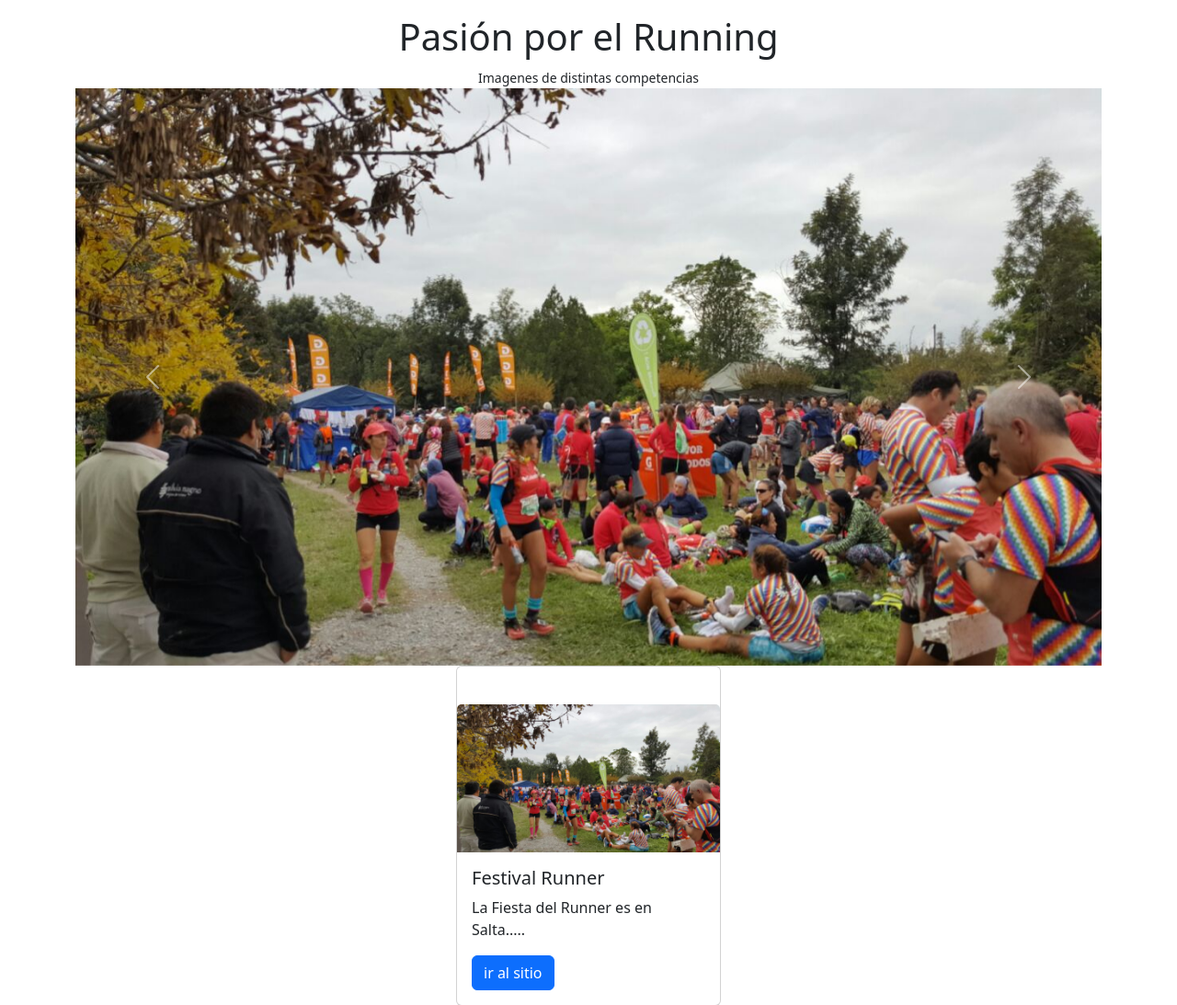
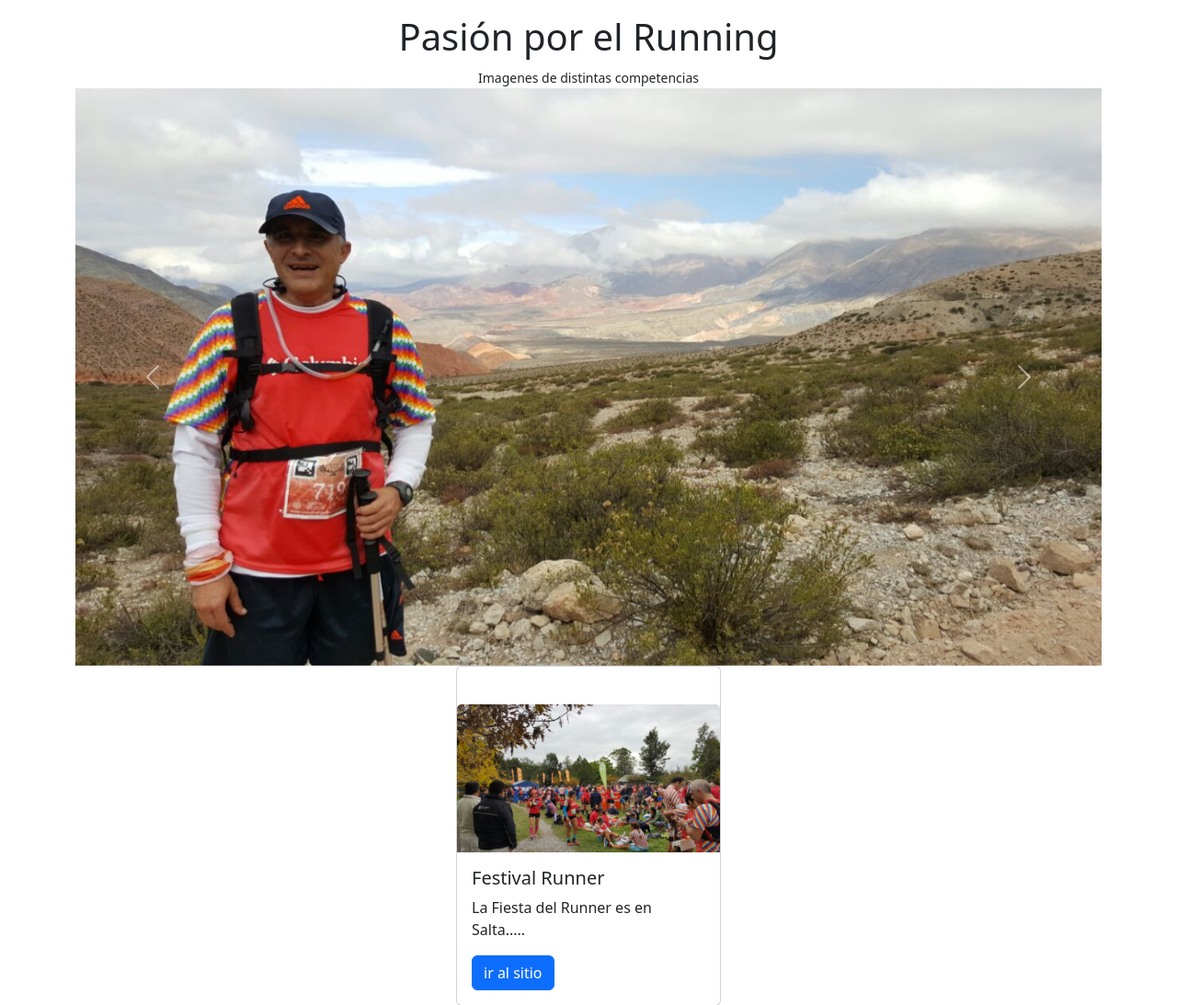
Before and after one commit to nestor2014/web_en_vercel, a Flask app: page /nosotros in a window 1280 px wide. Shown: the part 56-1149 px from the top of the page at 92% size. Run offline with Flask 3, Linux system fonts and the light colour scheme; some libraries are stand-ins or nearby versions.

Commit message:
Actualizacion web nuevocarousel2

```diff
--- a/templates/nosotros.html
+++ b/templates/nosotros.html
@@ -13,10 +13,10 @@
     <div id="carouselExampleControls" class="carousel slide" data-bs-ride="carousel">
         <div class="carousel-inner">
           <div class="carousel-item active">
-            <img src="/static/img/RaidColumbia/WA0002.jpg" class="d-block w-100" alt="...">
+            <img src="/static/img/RaidColumbia/WA00099.jpg" class="d-block w-100" alt="...">
           </div>
           <div class="carousel-item">
-            <img src="/static/img/RaidColumbia/WA0003.jpg" class="d-block w-100" alt="...">
+            <img src="/static/img/RaidColumbia/WA0006.jpg" class="d-block w-100" alt="...">
           </div>
           <div class="carousel-item">
             <img src="/static/img/RaidColumbia/WA00101.jpg" class="d-block w-100" alt="...">
```
